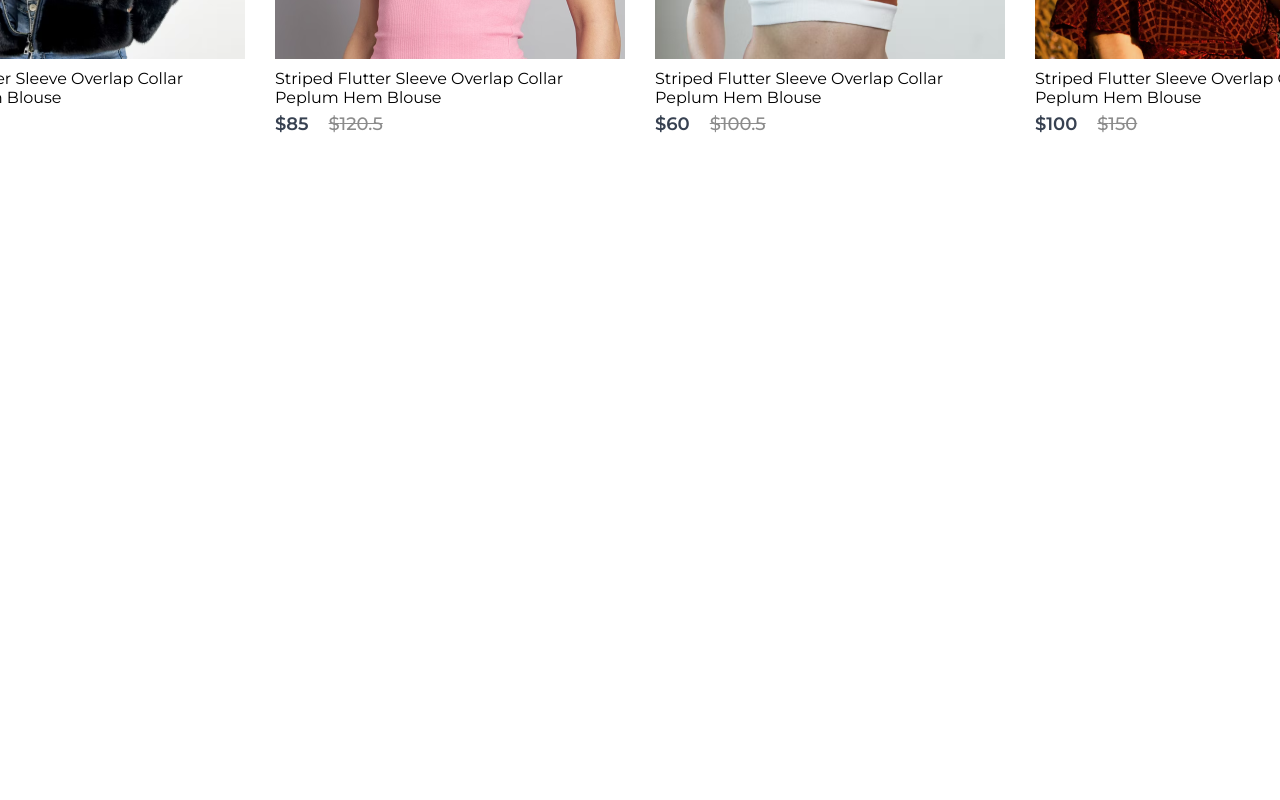
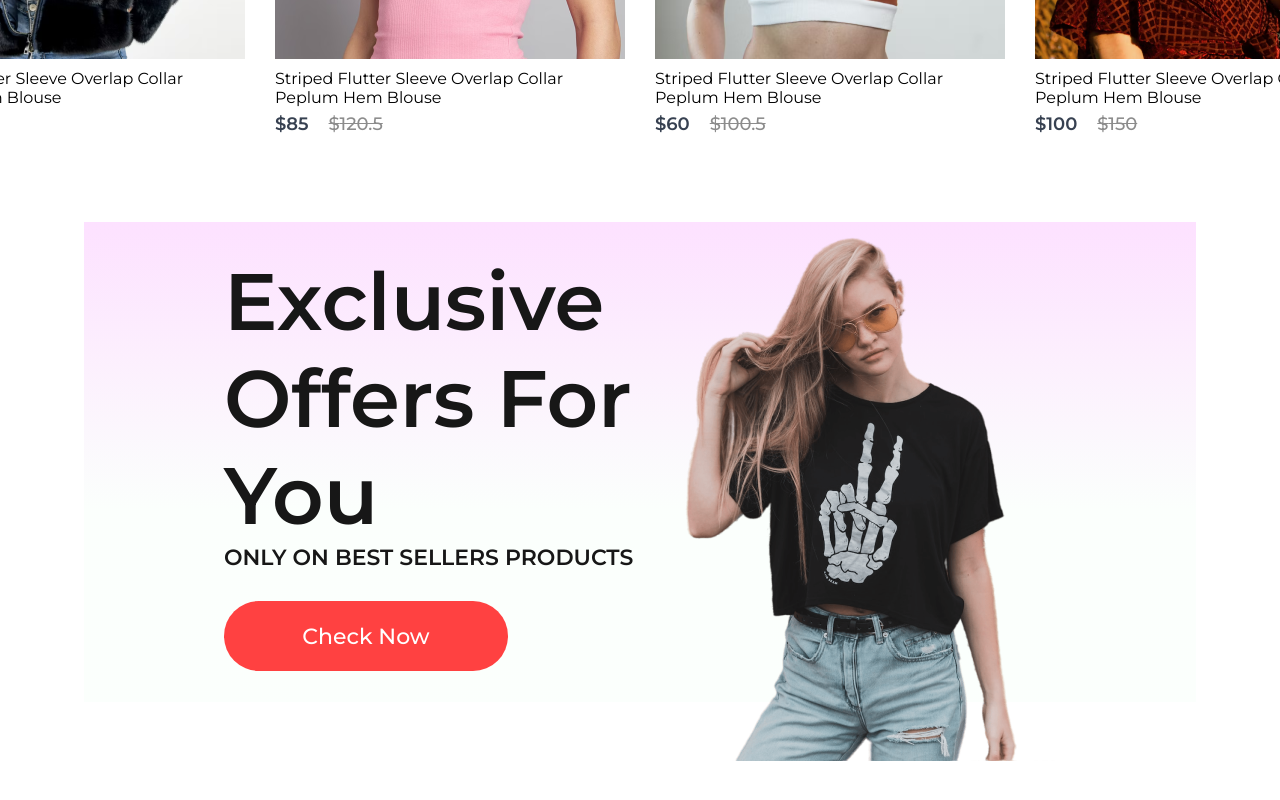
Before and after one commit to chandan9pandey/TrendDaze, a React (Vite) app in the folder frontend/: page / in a window 1280 px wide. Shown: the part 1395-2195 px from the top of the page. Before the commit the page ends 1617 px from the top, so only its background shows below. Built offline with nearby package versions, Linux system fonts and the light colour scheme.

Commit message:
completed offers component

```diff
--- /dev/null
+++ b/frontend/src/Components/Offers/Offers.css
@@ -0,0 +1,44 @@
+.offers {
+	width: 65%;
+	height: 60vh;
+	display: flex;
+	margin: auto;
+	padding: 0px 140px;
+	margin-bottom: 150px;
+	background: linear-gradient(180deg, #fde1ff 0%, #e1ffea22 60%);
+}
+.offers-left {
+	flex: 1;
+	display: flex;
+	flex-direction: column;
+	justify-content: center;
+}
+.offers-left h1 {
+	color: #171717;
+	font-size: 80px;
+	font-weight: 600;
+}
+.offers-left p {
+	color: #171717;
+	font-size: 22px;
+	font-weight: 600;
+}
+.offers-left button {
+	width: 284px;
+	height: 70px;
+	border-radius: 35px;
+	background-color: #ff4141;
+	border: none;
+	color: white;
+	font-size: 22px;
+	font-weight: 500;
+	margin-top: 30px;
+	cursor: pointer;
+}
+.offers-right {
+	flex: 1;
+	display: flex;
+	align-items: center;
+	justify-content: flex-end;
+	padding-top: 50px;
+}
--- /dev/null
+++ b/frontend/src/Components/Offers/Offers.jsx
@@ -0,0 +1,20 @@
+import React from "react";
+import "./Offers.css";
+import exclusive_image from "../Assets/exclusive_image.png";
+const Offers = () => {
+	return (
+		<div className="offers">
+			<div className="offers-left">
+				<h1>Exclusive</h1>
+				<h1>Offers For You</h1>
+				<p>ONLY ON BEST SELLERS PRODUCTS</p>
+				<button>Check Now</button>
+			</div>
+			<div className="offers-right">
+				<img src={exclusive_image} alt="" />
+			</div>
+		</div>
+	);
+};
+
+export default Offers;
--- a/frontend/src/Pages/Shop.jsx
+++ b/frontend/src/Pages/Shop.jsx
@@ -1,12 +1,14 @@
 import React from "react";
 import Hero from "../Components/Hero/Hero";
 import Popular from "../Components/Popular/Popular";
+import Offers from "../Components/Offers/Offers";
 
 const Shop = () => {
 	return (
 		<div>
 			<Hero />
 			<Popular />
+			<Offers />
 		</div>
 	);
 };
```
